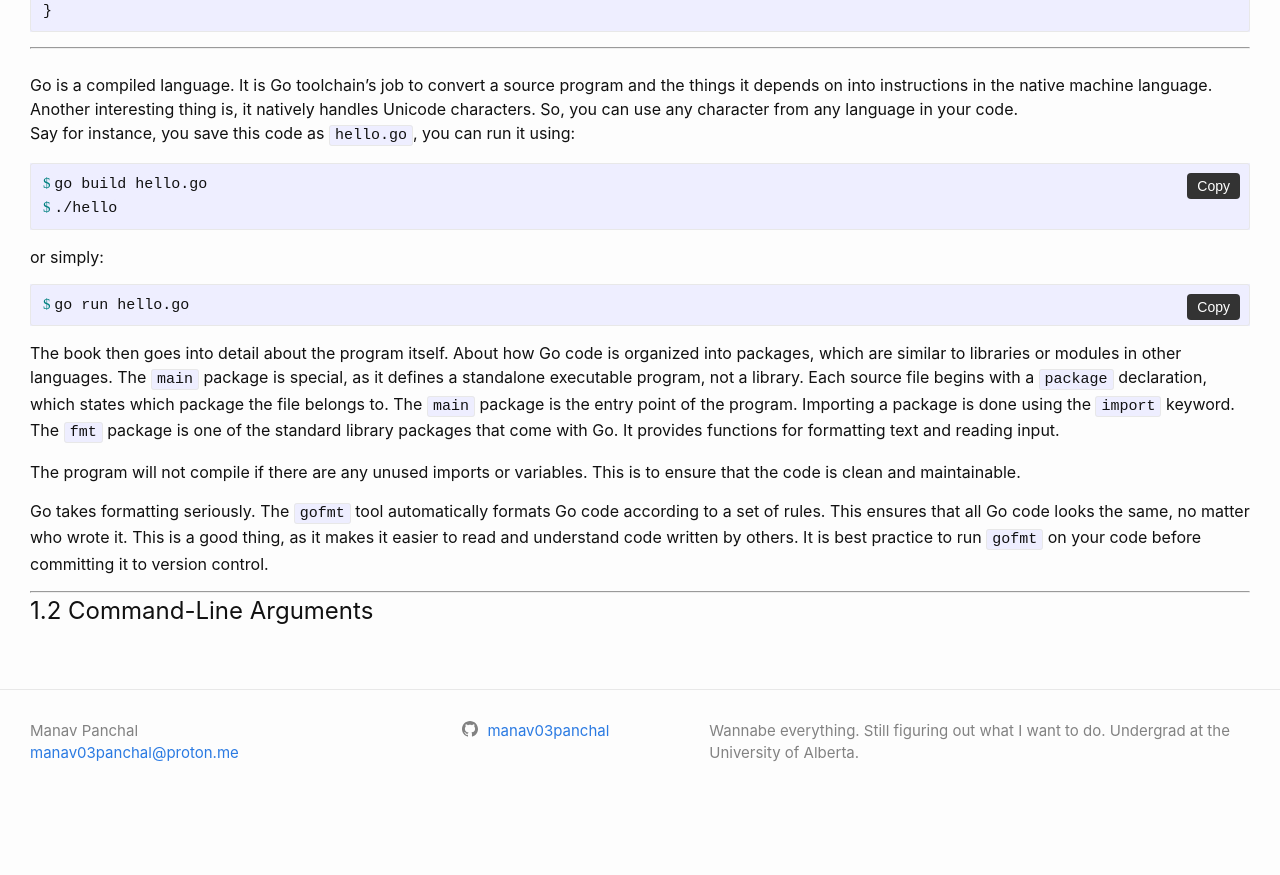
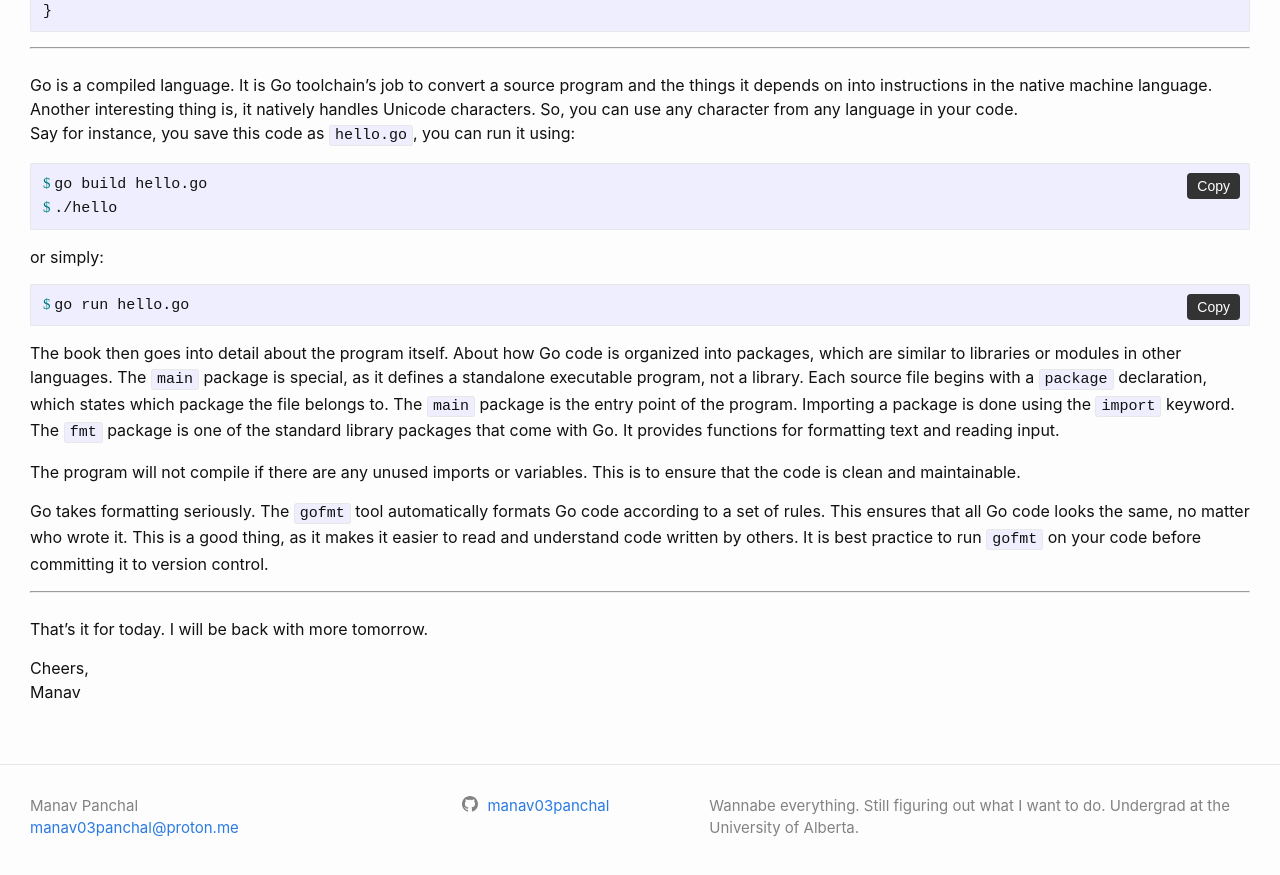
Before and after one commit to manav03panchal/manav03panchal.github.io, a Jekyll site: the page built from _posts/2024-06-04-learning-go-day1.md, in a window 1280 px wide and 900 px high, scrolled down 910 px. Shown: the top 875 px of the window. Built offline with Jekyll 4.4.1, drawn with Linux system fonts in a browser that asks for light colours; some web fonts are replaced; before the commit the page ends 1735 px from its top, so only the background shows below that.

Commit message:
day2 draft push

```diff
--- a/_posts/2024-06-04-learning-go-day1.md
+++ b/_posts/2024-06-04-learning-go-day1.md
@@ -64,5 +64,9 @@ The program will not compile if there are any unused imports or variables. This
 Go takes formatting seriously. The `gofmt` tool automatically formats Go code according to a set of rules. This ensures that all Go code looks the same, no matter who wrote it. This is a good thing, as it makes it easier to read and understand code written by others. It is best practice to run `gofmt` on your code before committing it to version control.
 
 ___
+\
+That's it for today. I will be back with more tomorrow.
 
-# 1.2 Command-Line Arguments
+Cheers,
+\
+Manav
```
Also changed, not shown: 3 other files.
